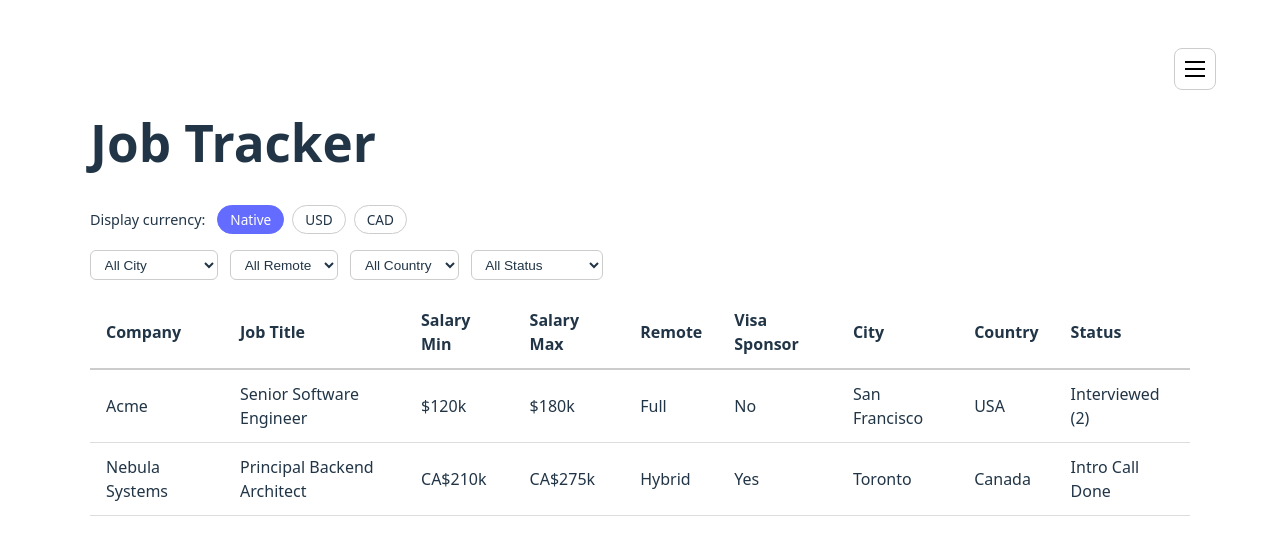
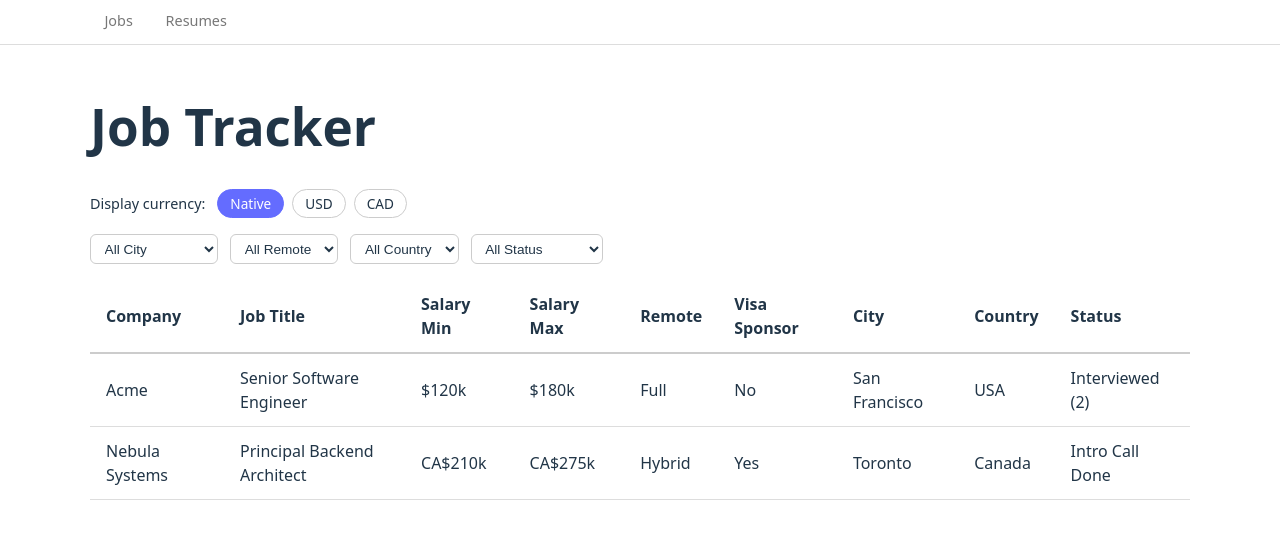
Before and after one commit to fiffty/JobCinch, a React (Vite) app: page / in a window 1280 px wide. Shown: the top 540 px of the page. Built offline with nearby package versions, Linux system fonts and the light colour scheme.

Commit message:
change navigation UI to a top navbar

```diff
--- a/src/App.css
+++ b/src/App.css
@@ -1,55 +1,39 @@
 .app {
   max-width: 1100px;
   margin: 0 auto;
-  padding: 5rem 2rem 2rem;
+  padding: 4rem 2rem 2rem;
 }
 
 .app-nav {
   position: fixed;
-  top: 3rem;
-  right: 4rem;
+  top: 0;
+  left: 0;
+  right: 0;
   z-index: 200;
-  display: flex;
-  flex-direction: column;
-  align-items: flex-end;
-}
-
-.hamburger-btn {
-  width: 42px;
-  height: 42px;
-  display: inline-flex;
-  flex-direction: column;
-  justify-content: center;
-  gap: 5px;
-  padding: 0 10px;
-  border: 1px solid #555;
-  border-radius: 8px;
+  border-bottom: 1px solid #333;
   background: #1a1a1a;
 }
 
-.hamburger-btn span {
-  height: 2px;
-  width: 100%;
-  background: currentColor;
+.top-navbar {
+  max-width: 1100px;
+  margin: 0 auto;
+  padding: 0 2rem;
+  display: flex;
+  gap: 0.25rem;
 }
 
-.hamburger-menu {
-  margin-top: 0.5rem;
-  min-width: 150px;
-  border: 1px solid #555;
-  border-radius: 8px;
-  background: #1a1a2e;
-  box-shadow: 0 8px 20px rgba(0, 0, 0, 0.35);
-  display: flex;
-  flex-direction: column;
+.top-navbar a {
+  padding: 0.65rem 0.9rem;
+  font-size: 0.9rem;
+  color: #aaa;
+  text-decoration: none;
+  border-bottom: 2px solid transparent;
+  transition: color 0.15s, border-color 0.15s;
 }
 
-.hamburger-menu a {
-  padding: 0.65rem 0.9rem;
-}
-
-.hamburger-menu a:hover {
-  background: rgba(100, 108, 255, 0.15);
+.top-navbar a:hover {
+  color: #fff;
+  border-bottom-color: #646cff;
 }
 
 .resumes-list {
@@ -525,14 +509,17 @@ input.editable-date {
     border-color: #ccc;
   }
 
-  .hamburger-btn {
-    border-color: #ccc;
+  .app-nav {
     background: #fff;
+    border-bottom-color: #ddd;
   }
 
-  .hamburger-menu {
-    border-color: #ddd;
-    background: #fff;
+  .top-navbar a {
+    color: #777;
+  }
+
+  .top-navbar a:hover {
+    color: #111;
   }
 }
 
--- a/src/App.tsx
+++ b/src/App.tsx
@@ -1,4 +1,3 @@
-import { useState } from 'react';
 import { Switch, Route, Link } from 'wouter';
 import JobsIndex from './pages/JobsIndex';
 import JobDetail from './pages/JobDetail';
@@ -7,35 +6,13 @@ import ResumeDetail from './pages/ResumeDetail';
 import './App.css';
 
 function App() {
-  const [menuOpen, setMenuOpen] = useState(false);
-
-  const closeMenu = () => setMenuOpen(false);
-
   return (
     <>
       <header className="app-nav">
-        <button
-          className="hamburger-btn"
-          type="button"
-          aria-label="Toggle navigation menu"
-          aria-expanded={menuOpen}
-          onClick={() => setMenuOpen((prev) => !prev)}
-        >
-          <span />
-          <span />
-          <span />
-        </button>
-
-        {menuOpen && (
-          <nav className="hamburger-menu">
-            <Link href="/" onClick={closeMenu}>
-              Home
-            </Link>
-            <Link href="/resumes" onClick={closeMenu}>
-              Resumes
-            </Link>
-          </nav>
-        )}
+        <nav className="top-navbar">
+          <Link href="/">Jobs</Link>
+          <Link href="/resumes">Resumes</Link>
+        </nav>
       </header>
 
       <Switch>
```
